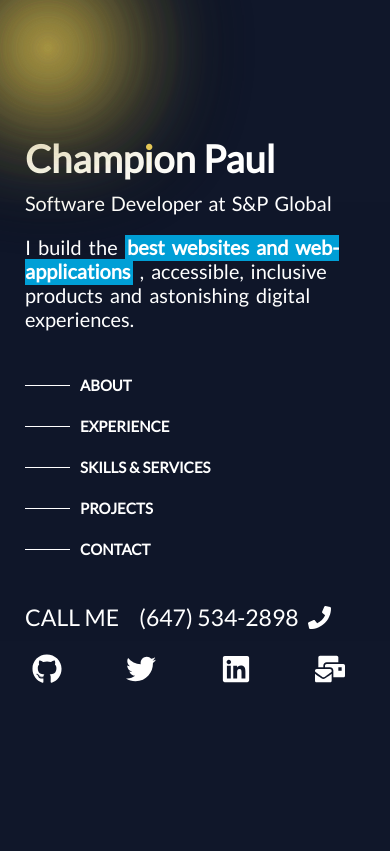
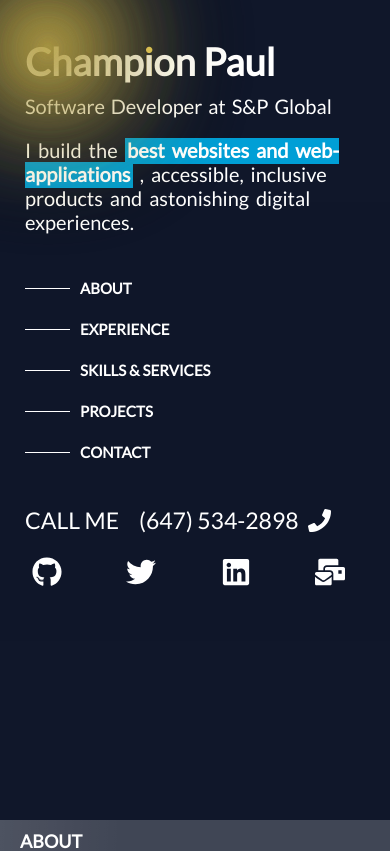
Before and after one commit to paulthechampion/champs-portfolio, a React (Create React App) app: page / in a window 390 px wide. Shown: the top 851 px of the page. Built offline with nearby package versions, Linux system fonts and the light colour scheme.

Commit message:
Phone Scroll 2

```diff
--- a/src/App.js
+++ b/src/App.js
@@ -289,7 +289,7 @@ function App() {
 
     document.addEventListener('DOMContentLoaded', function() {
         if(!isDesktopOrLaptop) {
-            document.addEventListener('wheel', handleScroll);
+            window.addEventListener('scroll', handleScroll);
         } else {
             console.log("DESKTOP VIEW")
         }
--- a/src/styles/rightRail/responsive.css
+++ b/src/styles/rightRail/responsive.css
@@ -57,7 +57,7 @@
         width: 100%;
         position: unset;
         padding-right: unset;
-        padding: 50% 0 50%;
+        padding: 25% 0 50%;
         padding-left: 25px;
         margin-top: 0;
         position: relative;
```
